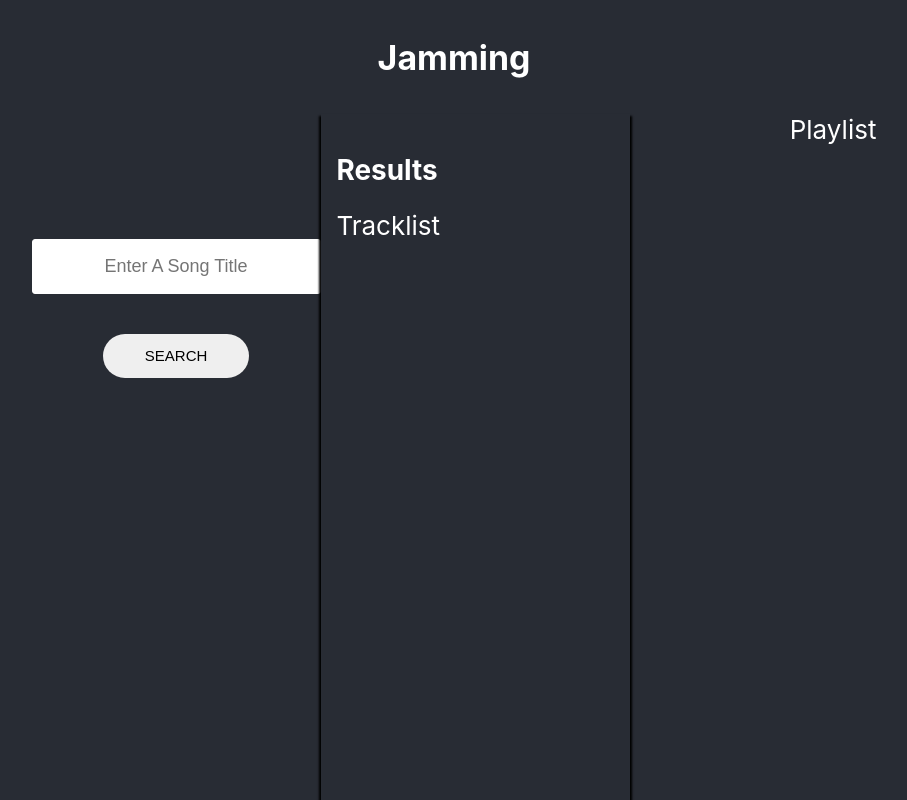
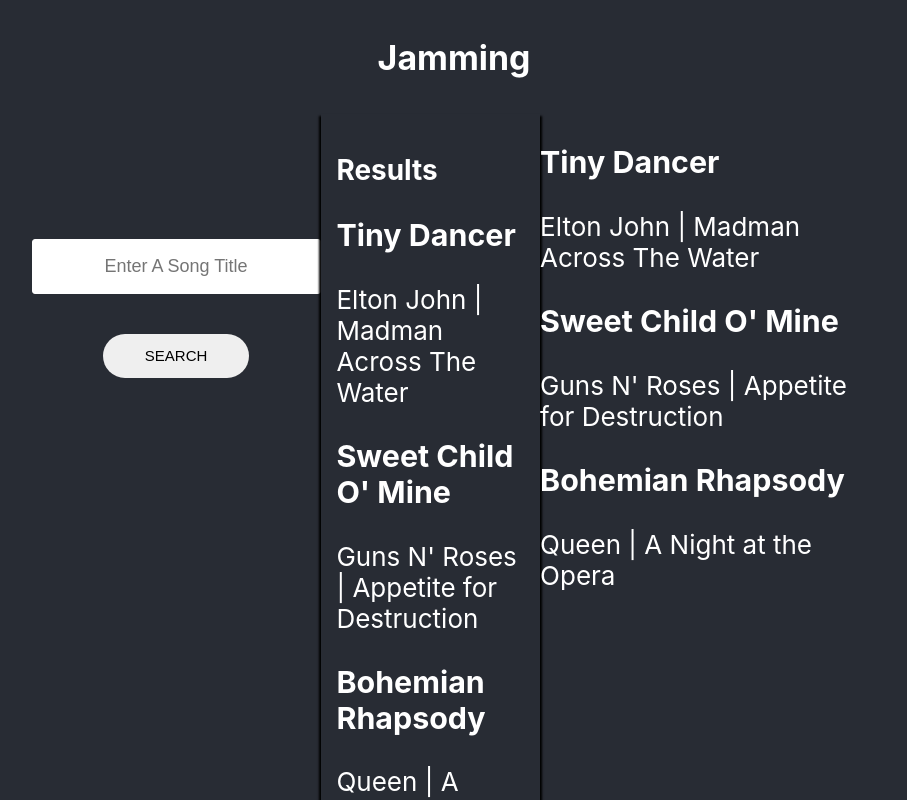
Before and after one commit to Wakodono/react-jamming, a React (Create React App) app in the folder jamming/: page / in a window 1280 px wide. Shown: the top 800 px of the page, without its empty margins (186-1093 px from the left). Built offline with nearby package versions, Linux system fonts and the light colour scheme.

Commit message:
Implement track listing in the component tree

```diff
--- a/jamming/src/components/App/App.js
+++ b/jamming/src/components/App/App.js
@@ -6,14 +6,55 @@
 import './App.css';
 
 const App = () => {
-  const [searchResults, setSearchResults] = useState([])
-  const [playlistName, setPlaylistName] = useState([])
-  const [playlistTracks, setPlaylistTracks] = useState([])
 
-  const search = useCallback((term) => {
-    // First establish our Spotify fetch in utils
-    // Spotify.search()
-  })
+  const searchResults = [
+    {
+      id: 1,
+      name: 'Tiny Dancer',
+      artist: 'Elton John',
+      album: 'Madman Across The Water',
+    },
+    {
+      id: 2,
+      name: `Sweet Child O' Mine`,
+      artist: `Guns N' Roses`,
+      album: 'Appetite for Destruction',
+    },
+    {
+      id: 3,
+      name: 'Bohemian Rhapsody',
+      artist: 'Queen',
+      album: 'A Night at the Opera',
+    },
+  ]
+
+  // const search = (term) => {
+  //   // First establish our Spotify fetch in utils
+  //   // Spotify.search()
+  //   const tracks = [
+  //     {
+  //       id: 1,
+  //       name: 'Tiny Dancer',
+  //       artist: 'Elton John',
+  //       album: 'Madman Across The Water',
+  //     },
+  //     {
+  //       id: 2,
+  //       name: `Sweet Child O' Mine`,
+  //       artist: `Guns N' Roses`,
+  //       album: 'Appetite for Destruction',
+  //     },
+  //     {
+  //       id: 3,
+  //       name: 'Bohemian Rhapsody',
+  //       artist: 'Queen',
+  //       album: 'A Night at the Opera',
+  //     },
+  //   ]
+
+  //   setSearchResults(tracks)
+  //   setPlaylistTracks(tracks)
+  // }
 
   return (
     <div>
@@ -23,8 +64,8 @@
       <div className="App">
         <SearchBar />
         <div className='App-playlist'>
-          <SearchResults />
-          <Playlist />
+          <SearchResults searchResults={searchResults} />
+          <Playlist playlistTracks={searchResults} />
         </div>
       </div>
     </div>
--- a/jamming/src/components/Playlist/Playlist.js
+++ b/jamming/src/components/Playlist/Playlist.js
@@ -1,8 +1,16 @@
 import React from 'react'
 
-function Playlist() {
+import Tracklist from '../Tracklist/Tracklist'
+
+const Playlist = (props) => {
+    // console.log("These came from App", props)
+
     return (
-        <div>Playlist</div>
+        <div className='Playlist'>
+            <Tracklist
+                tracks={props.playlistTracks}
+            />
+        </div>
     )
 }
 
--- a/jamming/src/components/SearchResults/SearchResults.js
+++ b/jamming/src/components/SearchResults/SearchResults.js
@@ -3,11 +3,11 @@
 import './SearchResults.css'
 import Tracklist from '../Tracklist/Tracklist'
 
-const SearchResults = () => {
+const SearchResults = (props) => {
     return (
         <div className='SearchResults'>
             <h2>Results</h2>
-            <Tracklist />
+            <Tracklist tracks={props.searchResults} />
         </div>
     )
 }
--- a/jamming/src/components/Track/Track.js
+++ b/jamming/src/components/Track/Track.js
@@ -1,8 +1,16 @@
 import React from 'react'
 
-function Track() {
+const Track = (props) => {
+    // console.log("Check for the props in TRACK", props)
     return (
-        <div>Track</div>
+        <div className='Track'>
+            <div className='Track-information'>
+                <h3>{props.track.name}</h3>
+                <p>
+                    {props.track.artist} | {props.track.album}
+                </p>
+            </div>
+        </div>
     )
 }
 
--- /dev/null
+++ b/jamming/src/components/Tracklist/TrackList.css
@@ -0,0 +1,3 @@
+.Tracklist {
+  width: 100%;
+}
--- a/jamming/src/components/Tracklist/Tracklist.js
+++ b/jamming/src/components/Tracklist/Tracklist.js
@@ -1,8 +1,18 @@
-import React from 'react'
+import React from 'react';
+import Track from '../Track/Track';
 
-function Tracklist() {
+const Tracklist = (props) => {
     return (
-        <div>Tracklist</div>
+        <div className='Tracklist'>
+            {props.tracks.map(track => {
+                return (
+                    <Track
+                        track={track}
+                        key={track.id}
+                    />
+                )
+            })}
+        </div>
     )
 }
 
```
